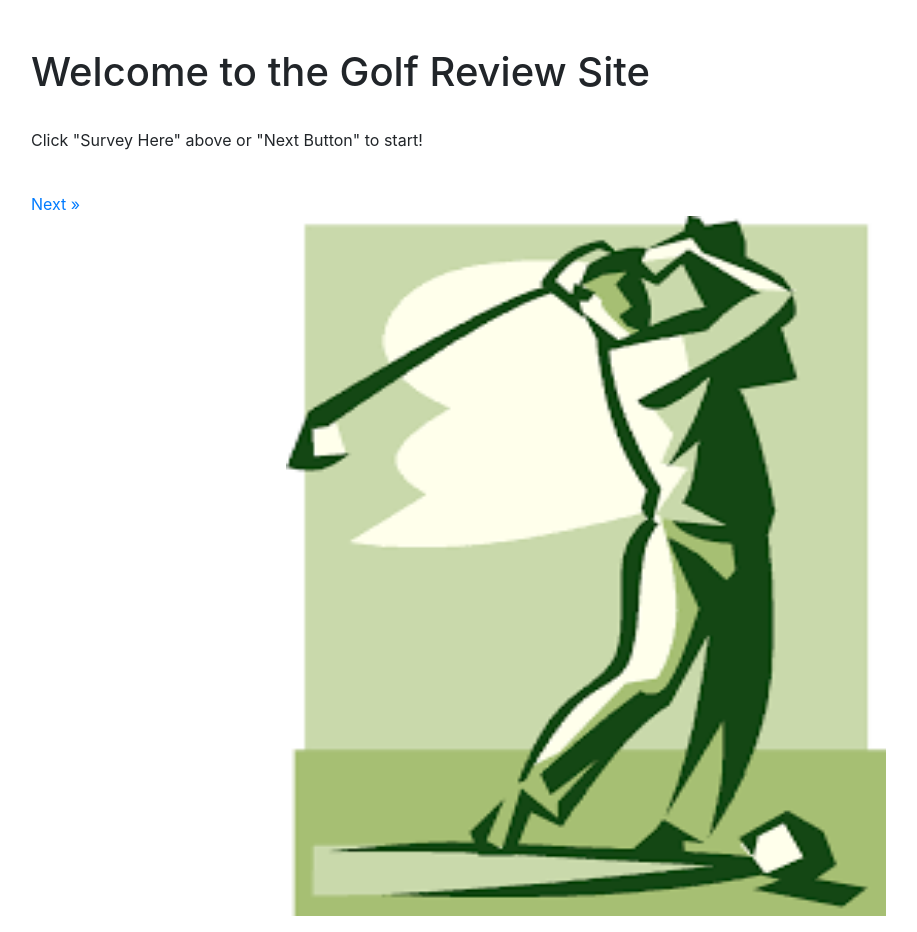
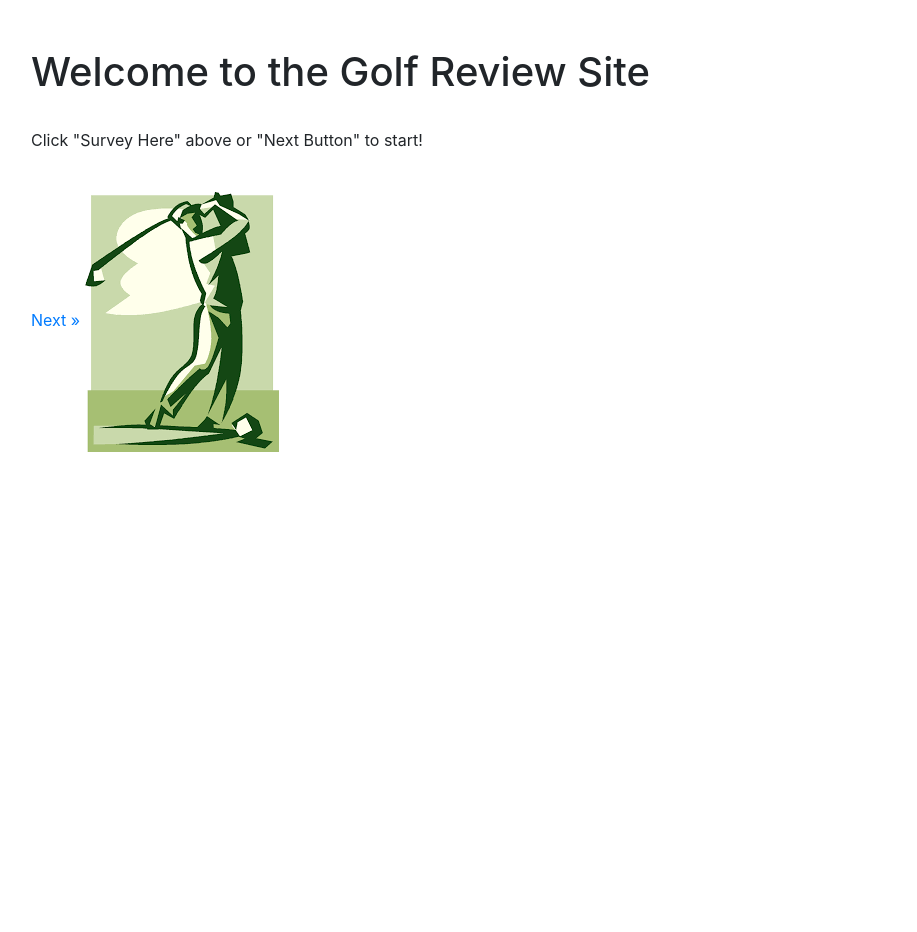
Before and after one commit to Petrut586/450_Project, a Flask app: page / in a window 1280 px wide. Shown: the part 56-988 px from the top of the page, without its empty margins (54-971 px from the left). After the commit the page ends 508 px from the top, so only its background shows below. Run offline with Flask 2, Linux system fonts and the light colour scheme; some libraries are stand-ins or nearby versions.

Commit message:
PIcture on Home page works

```diff
--- a/1020GolfCourse/website/templates/base.html
+++ b/1020GolfCourse/website/templates/base.html
@@ -14,7 +14,9 @@
       href="https://stackpath.bootstrapcdn.com/font-awesome/4.7.0/css/font-awesome.min.css"
       crossorigin="anonymous"
     />
-
+    <link
+    rel="stylesheet" type="text/css" href="{{ url_for('static', filename='styles/style.css')}}"
+    />
 
     <title>{% block title %}Golf Review!{% endblock %}</title>
   </head>
--- a/1020GolfCourse/website/templates/home.html
+++ b/1020GolfCourse/website/templates/home.html
@@ -13,7 +13,9 @@
 </p>
 <br>
 <a href="/survey" class="next">Next &raquo;</a>
-<p style="text-align:center;"><img src="golferGuy.jpg" width="600" height="700">
+<!-- <p style="text-align:center;"><img src="golferGuy.jpg" width="600" height="700"> -->
+<image src="{{ url_for('static', filename='images/golferGuy.jpg')}}"
+/>
 
 </body>
 </html>
```
Also changed, not shown: 1020GolfCourse/instance/golfreview.db, 1020GolfCourse/website/golfreview.db (deleted), 1020GolfCourse/website/static/images/golferGuy.jpg (renamed from 1020GolfCourse/website/templates/golferGuy.jpg), 1020GolfCourse/website/static/styles/styles.css (added).
